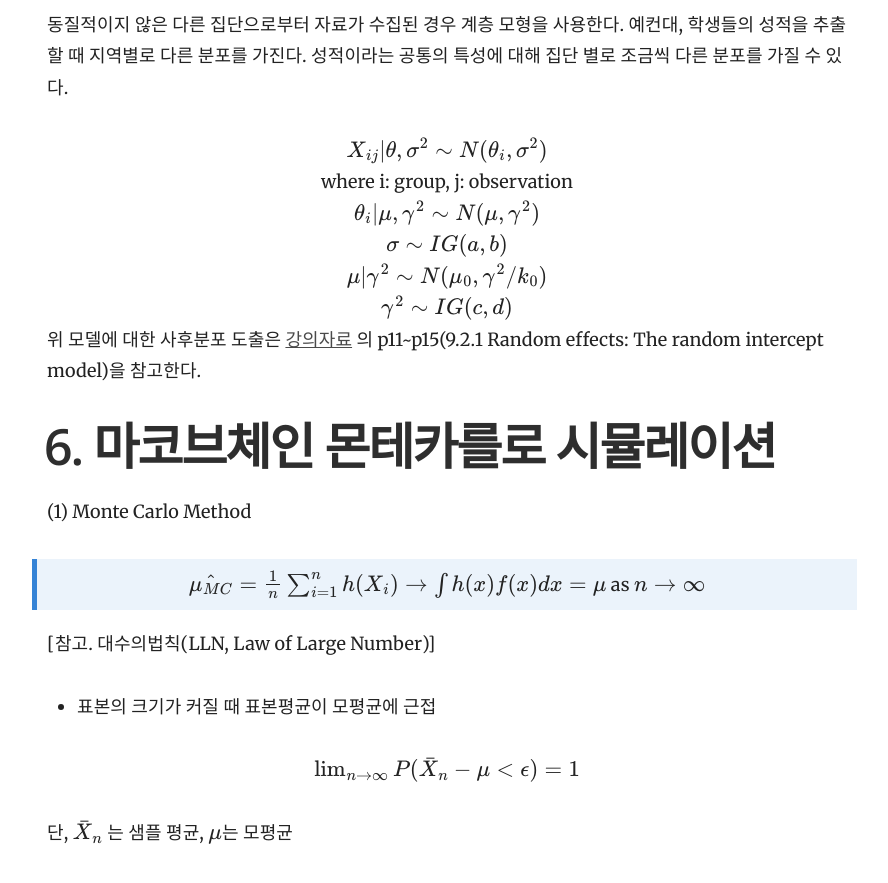
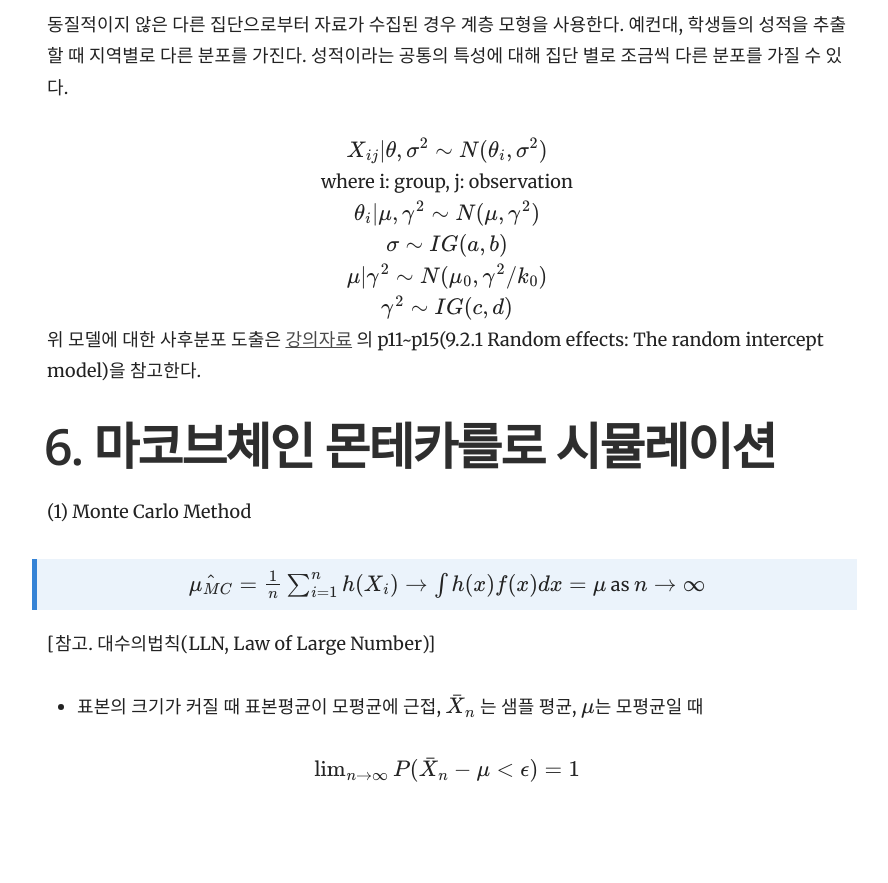
Before and after one commit to yrk3434/yrk3434.github.io, a Jekyll site: the page built from _docs/Theory/Bayesian Inference.md, in a window 1280 px wide and 900 px high, scrolled down 6146 px. Shown: the top 883 px of the window, without its empty margins (343-1231 px from the left). Built offline with Jekyll 4.4.1, drawn with Linux system fonts in a browser that asks for light colours; formulas are drawn with MathJax 3.

Commit message:
Update Bayesian Inference.md

```diff
--- a/_docs/Theory/Bayesian Inference.md
+++ b/_docs/Theory/Bayesian Inference.md
@@ -194,6 +194,5 @@ iid 관측치의 경우 $ X1,...,Xn $ 의 정보상수는 $ nI_1(\theta) $
 > <center> $ \hat{\mu_{MC}} = \frac{1}{n} \sum^{n}_{i=1} h(X_i) \to \int h(x)f(x) dx = \mu $  as $ n \to \infty $ </center>
 
 [참고. 대수의법칙(LLN, Law of Large Number)]
-- 표본의 크기가 커질 때 표본평균이 모평균에 근접 <br/>
+- 표본의 크기가 커질 때 표본평균이 모평균에 근접, $ \bar{X}_n $ 는 샘플 평균, $ \mu $는 모평균일 때<br/>
 <center> $ \lim_{n \to \infty} P(\bar{X}_n -\mu < \epsilon) =1 $ </center> <br/>
-단, $ \bar{X}_n $ 는 샘플 평균, $ \mu $는 모평균 <br/>
```
